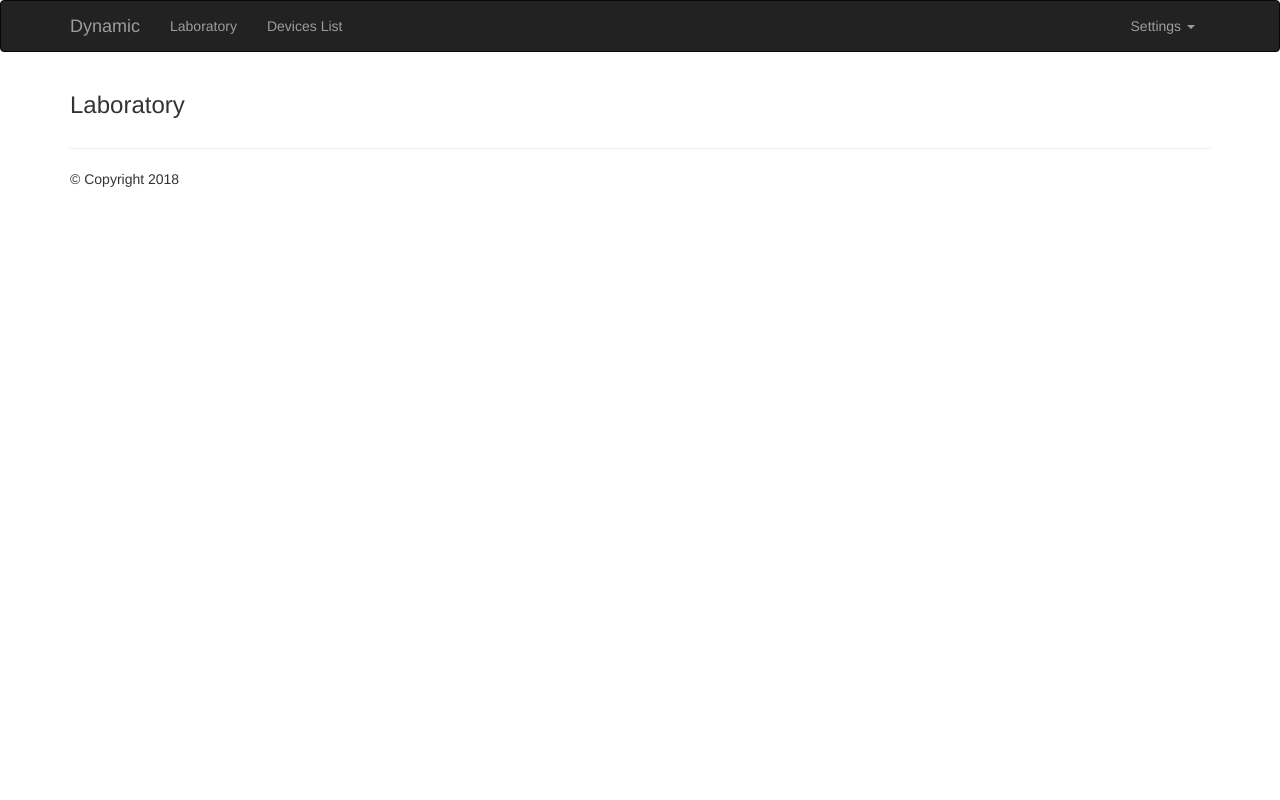
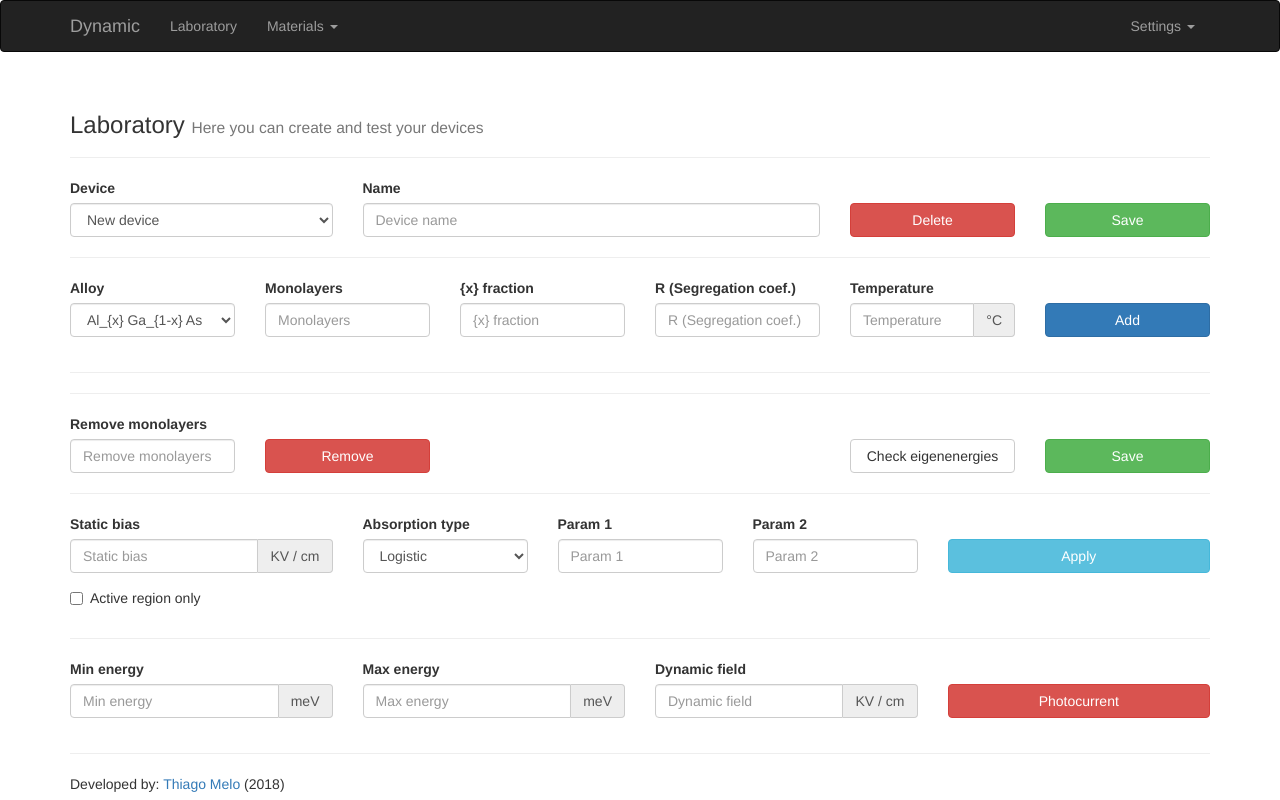
Before and after one commit to thiagolcmelo/dynamic, a Python web app: template templates/laboratory/lab.html in a window 1280 px wide. Run offline with Jinja, Linux system fonts and the light colour scheme; the template is opened without the code that fills it, so the values that code supplies are empty; some libraries are stand-ins or nearby versions.

Commit message:
basic laboratory screen

```diff
--- a/laboratory/views.py
+++ b/laboratory/views.py
@@ -13,8 +13,4 @@ def index():
 def lab(device_id=None):
     return render_template("laboratory/lab.html", page="lab")
 
-@laboratory.route('/devices')
-def devices():
-    return render_template("laboratory/devices.html", page="devices")
-
 # @laboratory.route('/device', methods=['GET', 'POST', 'PATCH', 'DELETE']):
--- a/templates/base.html
+++ b/templates/base.html
@@ -23,11 +23,14 @@
                 <li><a href="{{ url_for('laboratory.lab') }}">Laboratory</a></li>
                 {% endif %}
 
-                {% if page and page == "devices" %}
-                <li class="active"><a href="{{ url_for('laboratory.devices') }}">Devices List <span class="sr-only">(current)</span></a></li>
-                {% else %}
-                <li><a href="{{ url_for('laboratory.devices') }}">Devices List</a></li>
-                {% endif %}
+                <li class="dropdown">
+                    <a href="#" class="dropdown-toggle" data-toggle="dropdown" role="button" aria-haspopup="true" aria-expanded="false">Materials <span class="caret"></span></a>
+                    <ul class="dropdown-menu">
+                        <li><a href="#">Elements</a></li>
+                        <li><a href="#">Alloys</a></li>
+                        <li><a href="#">Ternary Alloys</a></li>
+                    </ul>
+                </li>
             </ul>
             <ul class="nav navbar-nav navbar-right">
                 <li class="dropdown">
@@ -51,7 +54,7 @@
         <div class="col-md-offset-0 col-md-12">
             <hr />
             <footer>
-                &copy Copyright 2018
+                Developed by: <a href="http://github.com/thiagolcmelo" target="_blank">Thiago Melo</a> (2018)
             </footer>
         </div>
     </div>
--- a/templates/laboratory/lab.html
+++ b/templates/laboratory/lab.html
@@ -1,5 +1,162 @@
 {% extends "base.html" %}
 
 {% block page_content %}
-<h3>Laboratory</h3>
+<div class="page-header">
+    <h3>Laboratory <small>Here you can create and test your devices</small></h3>
+</div>
+
+<div class="row">
+    <div class="col-md-3">
+        <label for="device">Device</label>
+        <select id="device" class="form-control">
+            <option value="_Null" selected>New device</option>
+        </select>
+    </div>
+    <div class="col-md-5">
+        <label for="device-name">Name</label>
+        <input type="text" id="device-name" class="form-control" placeholder="Device name" />
+    </div>
+    <div class="col-md-2">
+        <label for="">&nbsp;</label>
+        <button type="button" class="btn btn-danger btn-block">Delete</button>
+    </div>
+    <div class="col-md-2">
+        <label for="">&nbsp;</label>
+        <button type="button" class="btn btn-success btn-block">Save</button>
+    </div>
+</div>
+
+<hr />
+
+<div class="row">
+    <div class="col-md-2">
+        <label for="alloy">Alloy</label>
+        <select id="alloy" class="form-control">
+            <option value="_Null" selected>Al_{x} Ga_{1-x} As</option>
+        </select>
+    </div>
+    <div class="col-md-2">
+        <label for="monolayes">Monolayers</label>
+        <input type="text" id="monolayes" class="form-control" placeholder="Monolayers" />
+    </div>
+    <div class="col-md-2">
+        <label for="x">{x} fraction</label>
+        <input type="text" id="x" class="form-control" placeholder="{x} fraction" />
+    </div>
+    <div class="col-md-2">
+        <label for="r">R (Segregation coef.)</label>
+        <input type="text" id="r" class="form-control" placeholder="R (Segregation coef.)" />
+    </div>
+    <div class="col-md-2">
+        <div class="form-group">
+            <label for="temperature">Temperature</label>
+            <div class="input-group">
+                <input type="text" class="form-control" id="temperature" placeholder="Temperature">
+                <div class="input-group-addon">°C</div>
+            </div>
+        </div>
+    </div>
+    <div class="col-md-2">
+        <label for="t">&nbsp;</label>
+        <button type="button" class="btn btn-primary btn-block">Add</button>
+    </div>
+</div>
+
+<hr />
+
+<hr />
+
+<div class="row">
+    <div class="col-md-2">
+        <label for="remove-monolayes">Remove monolayers</label>
+        <input type="text" id="remove-monolayes" class="form-control" placeholder="Remove monolayers" />
+    </div>
+    <div class="col-md-2">
+        <label for="">&nbsp;</label>
+        <button type="button" class="btn btn-danger btn-block">Remove</button>
+    </div>
+    <div class="col-md-offset-4 col-md-2">
+        <label for="">&nbsp;</label>
+        <button type="button" class="btn btn-default btn-block">Check eigenenergies</button>
+    </div>
+    <div class="col-md-2">
+        <label for="">&nbsp;</label>
+        <button type="button" class="btn btn-success btn-block">Save</button>
+    </div>
+</div>
+
+<hr />
+
+<div class="row">
+    <div class="col-md-3">
+        <div class="form-group">
+            <label for="static-bias">Static bias</label>
+            <div class="input-group">
+                <input type="text" class="form-control" id="static-bias" placeholder="Static bias">
+                <div class="input-group-addon">KV / cm</div>
+            </div>
+        </div>
+        <div class="checkbox">
+            <label>
+                <input type="checkbox"> Active region only
+            </label>
+        </div>
+    </div>
+    <div class="col-md-2">
+        <label for="absorption">Absorption type</label>
+        <select class="form-control" id="absorption">
+            <option value="0" selected>Logistic</option>
+            <option value="1">Complex Linear</option>
+            <option value="2">Complex Quadratic</option>
+        </select>
+    </div>
+    <div class="col-md-2">
+        <label for="absorption-param-1">Param 1</label>
+        <input id="absorption-param-1" type="text" class="form-control" placeholder="Param 1" />
+    </div>
+    <div class="col-md-2">
+        <label for="absorption-param-2">Param 2</label>
+        <input id="absorption-param-2" type="text" class="form-control" placeholder="Param 2" />
+    </div>
+    <div class="col-md-3">
+        <label for="">&nbsp;</label>
+        <button type="button" class="btn btn-info btn-block">Apply</button>
+    </div>
+</div>
+
+<hr />
+
+<div class="row">
+    <div class="col-md-3">
+        <div class="form-group">
+            <label for="min-energy">Min energy</label>
+            <div class="input-group">
+                <input type="text" class="form-control" id="min-energy" placeholder="Min energy">
+                <div class="input-group-addon">meV</div>
+            </div>
+        </div>
+    </div>
+    <div class="col-md-3">
+        <div class="form-group">
+            <label for="max-energy">Max energy</label>
+            <div class="input-group">
+                <input type="text" class="form-control" id="max-energy" placeholder="Max energy">
+                <div class="input-group-addon">meV</div>
+            </div>
+        </div>
+    </div>
+    <div class="col-md-3">
+        <div class="form-group">
+            <label for="dynamic-field">Dynamic field</label>
+            <div class="input-group">
+                <input type="text" class="form-control" id="dynamic-field" placeholder="Dynamic field">
+                <div class="input-group-addon">KV / cm</div>
+            </div>
+        </div>
+    </div>
+    <div class="col-md-3">
+        <label for="">&nbsp;</label>
+        <button type="submit" class="btn btn-danger btn-block">Photocurrent</button>
+    </div>
+</div>
 {% endblock %}
```
Also changed, not shown: 1 other file.
